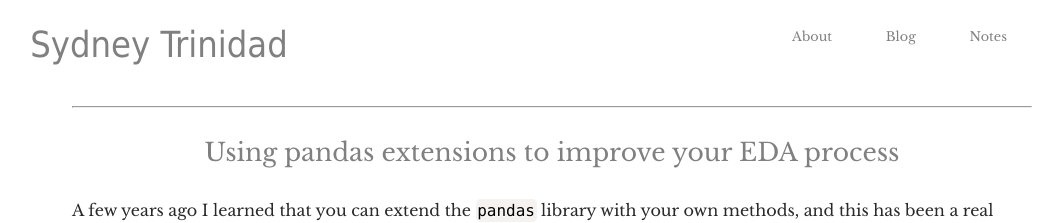
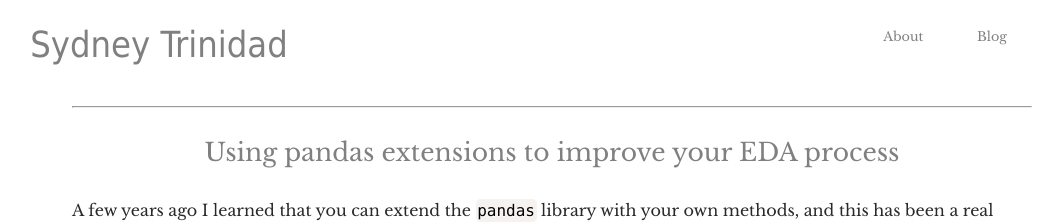
Before and after one commit to sydneytrinidad/sydneytrinidad.github.io, a Jekyll site: the page built from index.md, in a window 1280 px wide. Shown: the top 223 px of the page, without its empty margins (108-1170 px from the left). Built offline with Jekyll 4.4.1, drawn with Linux system fonts in a browser that asks for light colours; some web fonts are replaced.

Commit message:
Snippets out of header until i fill them out a bit more

```diff
--- a/_includes/default/header.html
+++ b/_includes/default/header.html
@@ -14,6 +14,5 @@
     <nav class="nav">
       <li><a href="{{site.url}}/about" class="active"><span>About</span></a></li>
       <li><a href="{{site.url}}/" class="active"><span>Blog</span></a></li>
-      <li><a href="{{site.url}}/notes" class="active"><span>Notes</span></a></li>
     </nav>
 </header>
```
